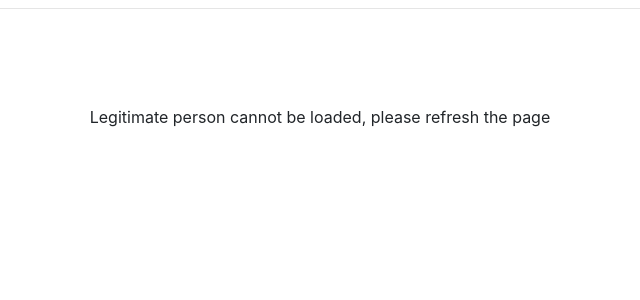
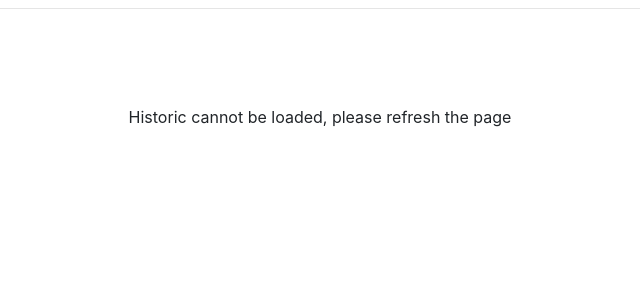
Before and after one commit to JoserraLP/G2-Family-Lock-Manager-Web, a Python web app: template templates/show_historic.html in a window 1280 px wide. Shown: the part 184-484 px from the top of the page, without its empty margins (320-960 px from the left). Run offline with Jinja, Linux system fonts and the light colour scheme; the template is opened without the code that fills it, so the values that code supplies are empty; some libraries are stand-ins or nearby versions.

Commit message:
Bugs fixed

```diff
--- a/templates/index.html
+++ b/templates/index.html
@@ -3,7 +3,7 @@
 {% block content %}
 <div class="d-flex flex-column full-height">
   <div class="p-2 mt-5">
-    <img src="./static/logo.jpg">
+    <img src="./static/logo.png">
     <h1>
       Manager web
     </h1>
--- a/templates/show_historic.html
+++ b/templates/show_historic.html
@@ -29,7 +29,7 @@
         </div>
         {% endfor %}
     {% else %}
-      <p class="pt-5 mt-5"> Legitimate person cannot be loaded, please refresh the page</p>
+      <p class="pt-5 mt-5"> Historic cannot be loaded, please refresh the page</p>
     {% endif %}
   {% endif %}
   {% endwith %}
```
Also changed, not shown: static/logo.jpg (deleted), static/logo.png (added).
